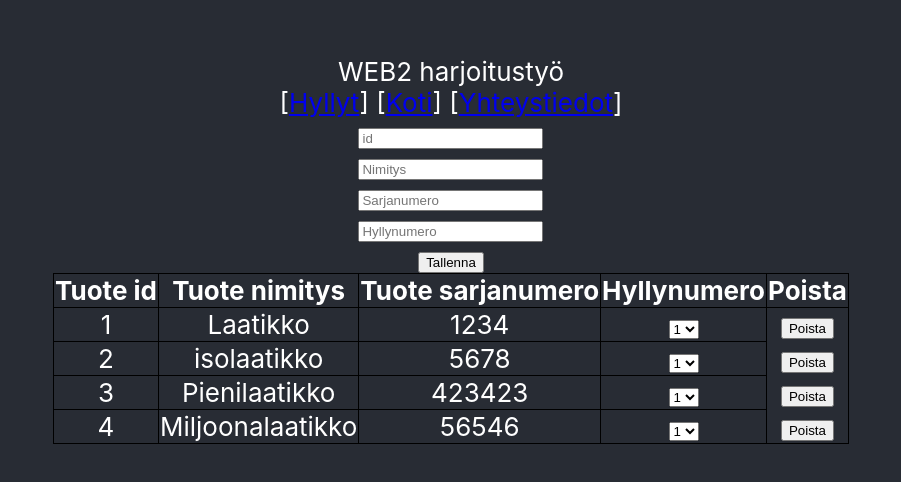
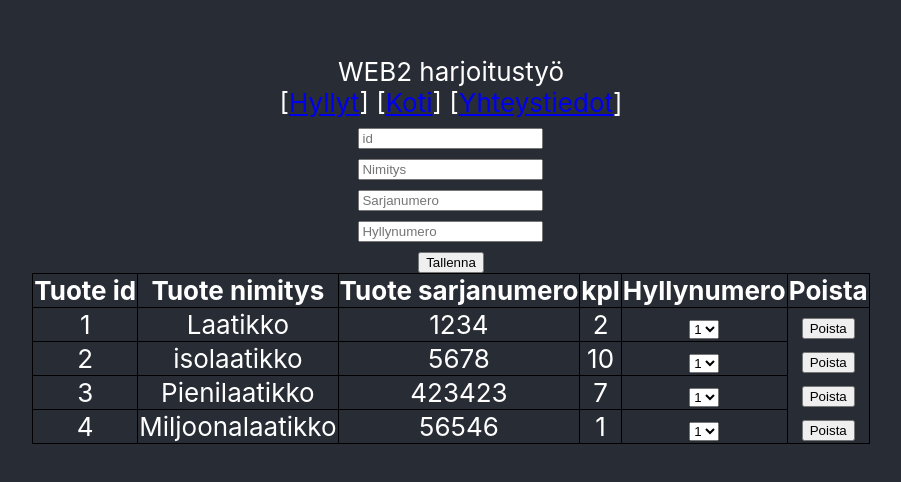
Before and after one commit to JoniKourunen/webohjemointi2_harj_tyo, a React (Create React App) app: page /Hyllyt in a window 1280 px wide. Shown: the part 150-632 px from the top of the page, without its empty margins (189-1090 px from the left). Built offline with nearby package versions, Linux system fonts and the light colour scheme; data requests are answered from the project's data file.

Commit message:
Tuoteen määrät lisätty

```diff
--- a/db.json
+++ b/db.json
@@ -56,12 +56,14 @@
       "id": 1,
       "Nimitys": "Laatikko",
       "Sarjanumero": 1234,
+      "kpl": 2,
       "Hyllynumero": 1
     },
     {
       "id": 2,
       "Nimitys": "isolaatikko",
       "Sarjanumero": 5678,
+      "kpl": 10,
       "Hyllynumero": 2
     },
     {
@@ -69,12 +71,14 @@
       "Nimitys": "Pienilaatikko",
       "Sarjanumero": "423423",
       "Hyllynumero": "3",
+      "kpl": 7,
       "tavara_id": "3"
     },
     {
       "id": "4",
       "Nimitys": "Miljoonalaatikko",
       "Sarjanumero": "56546",
+      "kpl": 1,
       "Hyllynumero": "4"
     }
   ],
--- a/src/hyllyt.js
+++ b/src/hyllyt.js
@@ -168,6 +168,7 @@ class Hyllyt extends Component {
                     <td>{tuote.id}</td>
                     <td>{tuote.Nimitys}</td>
                     <td>{tuote.Sarjanumero}</td>
+                    <td>{tuote.kpl}</td>
                    {/*  <td>{tuote.Hyllynumero}</td>  */}
 
 
@@ -223,6 +224,7 @@ class Hyllyt extends Component {
                             <th>Tuote id</th>
                             <th>Tuote nimitys</th>
                             <th>Tuote sarjanumero</th>
+                            <th>kpl</th>
                             <th>Hyllynumero</th>
                             <th>Poista</th>
                             </tr>
```
